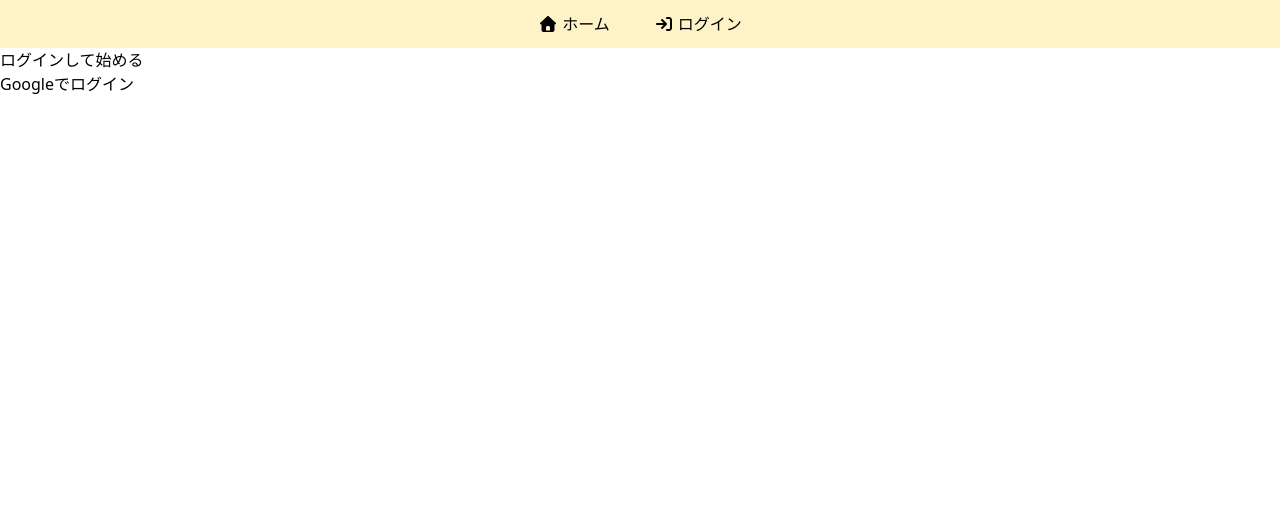
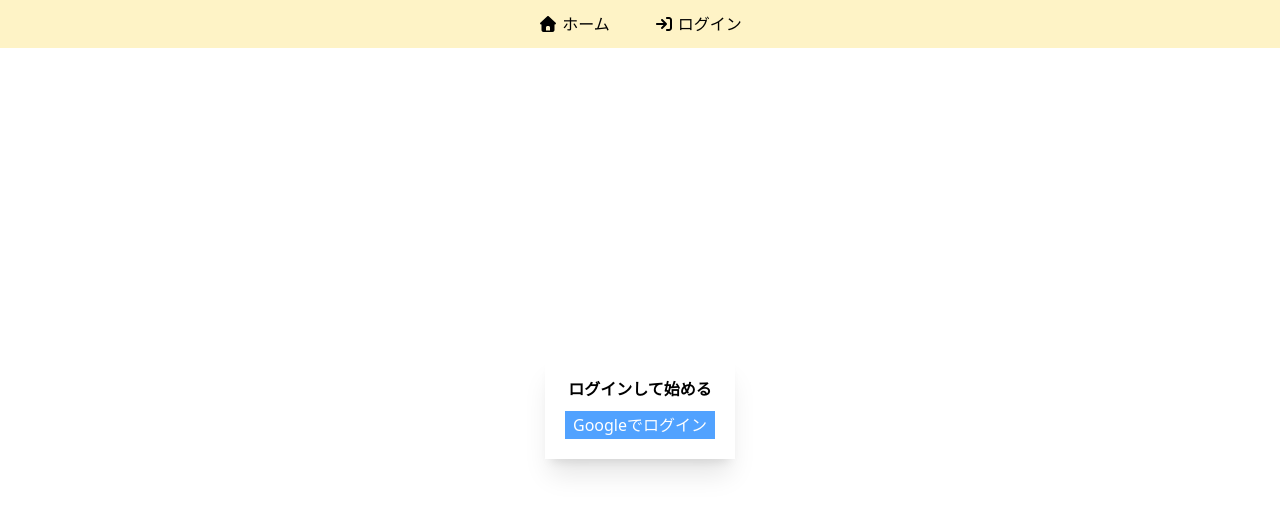
Before and after one commit to etranger2268/udemy-react-3project-app, a React (Vite) app: page /login in a window 1280 px wide. Shown: the top 512 px of the page. Built offline with nearby package versions, Linux system fonts and the light colour scheme; no server answers.

Commit message:
blog-4-49

```diff
--- a/src/App.jsx
+++ b/src/App.jsx
@@ -14,8 +14,8 @@ export default function App() {
       <Routes>
         <Route path="/" element={<Home />}></Route>
         <Route path="/create-post" element={<CreatePost isAuth={isAuth} />}></Route>
-        <Route path="/login" element={<Login setIsAuth={setIsAuth} />}></Route>
-        <Route path="/logout" element={<Logout setIsAuth={setIsAuth} />}></Route>
+        <Route path="/login" element={<Login isAuth={isAuth} setIsAuth={setIsAuth} />}></Route>
+        <Route path="/logout" element={<Logout isAuth={isAuth} setIsAuth={setIsAuth} />}></Route>
       </Routes>
     </Router>
   );
--- a/src/components/Login.jsx
+++ b/src/components/Login.jsx
@@ -1,9 +1,16 @@
 import { signInWithPopup } from 'firebase/auth';
+import { useEffect } from 'react';
 import { useNavigate } from 'react-router-dom';
 import { auth, provider } from '../firebase/firebase.js';
 
-export default function Login({ setIsAuth }) {
+export default function Login({ isAuth, setIsAuth }) {
   const navigate = useNavigate();
+
+  // biome-ignore lint: "execute only the first time it is displayed"
+  useEffect(() => {
+    if (isAuth) navigate('/');
+  }, []);
+
   const loginInWithGoogle = () => {
     signInWithPopup(auth, provider).then((result) => {
       console.log(result);
@@ -14,11 +21,17 @@ export default function Login({ setIsAuth }) {
   };
 
   return (
-    <div>
-      <p>ログインして始める</p>
-      <button type="button" onClick={loginInWithGoogle}>
-        Googleでログイン
-      </button>
+    <div className="flex justify-center items-center h-[90vh]">
+      <div className="flex flex-col justify-center shadow-xl p-5 gap-2.5">
+        <p className="text-center font-bold">ログインして始める</p>
+        <button
+          type="button"
+          className="bg-blue-400 py-0.5 px-2 text-white transition-all duration-300 hover:bg-blue-500"
+          onClick={loginInWithGoogle}
+        >
+          Googleでログイン
+        </button>
+      </div>
     </div>
   );
 }
--- a/src/components/Logout.jsx
+++ b/src/components/Logout.jsx
@@ -1,9 +1,16 @@
 import { signOut } from 'firebase/auth';
+import { useEffect } from 'react';
 import { useNavigate } from 'react-router-dom';
 import { auth } from '../firebase/firebase';
 
-export default function Logout({ setIsAuth }) {
+export default function Logout({ isAuth, setIsAuth }) {
   const navigate = useNavigate();
+
+  // biome-ignore lint: "execute only the first time it is displayed"
+  useEffect(() => {
+    if (!isAuth) navigate('/login');
+  }, []);
+
   const logout = () => {
     signOut(auth).then(() => {
       localStorage.removeItem('isAuth');
@@ -12,12 +19,19 @@ export default function Logout({ setIsAuth }) {
     });
   };
 
+
   return (
-    <div>
-      <p>ログアウトする</p>
-      <button type="button" onClick={logout}>
-        ログアウト
-      </button>
+    <div className="flex justify-center items-center h-[90vh]">
+      <div className="flex flex-col justify-center shadow-xl p-5 gap-2.5">
+        <p className="text-center font-bold">ログアウトする</p>
+        <button
+          type="button"
+          className="bg-blue-400 py-0.5 px-2 text-white transition-all duration-300 hover:bg-blue-500"
+          onClick={logout}
+        >
+          ログアウト
+        </button>
+      </div>
     </div>
   );
 }
```
